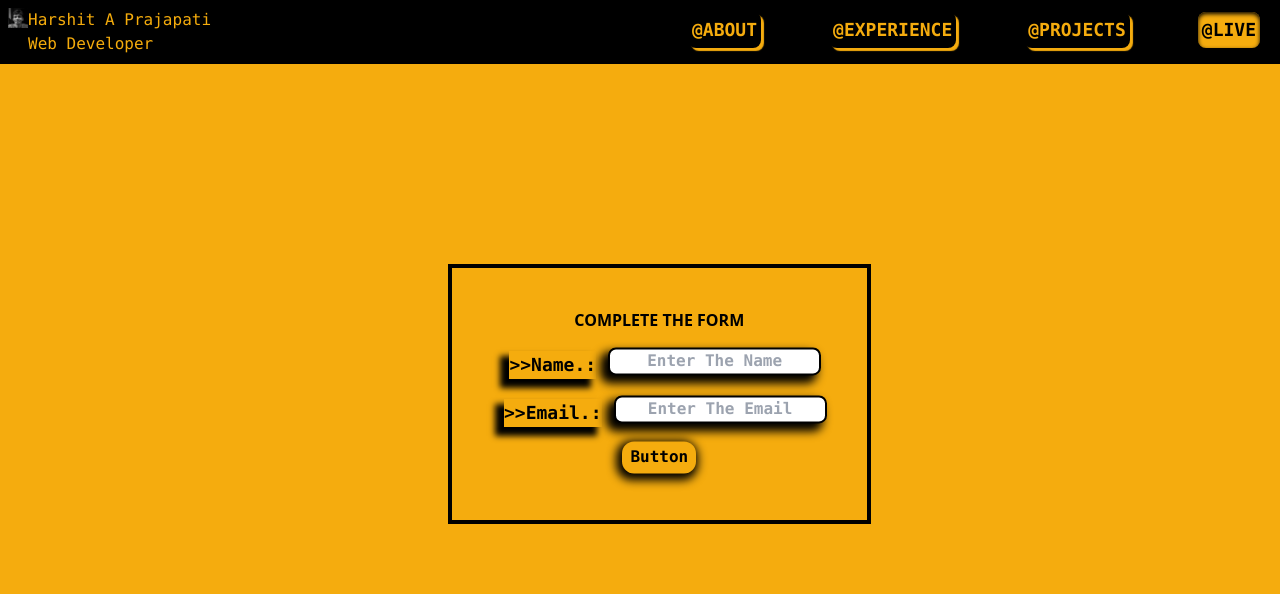
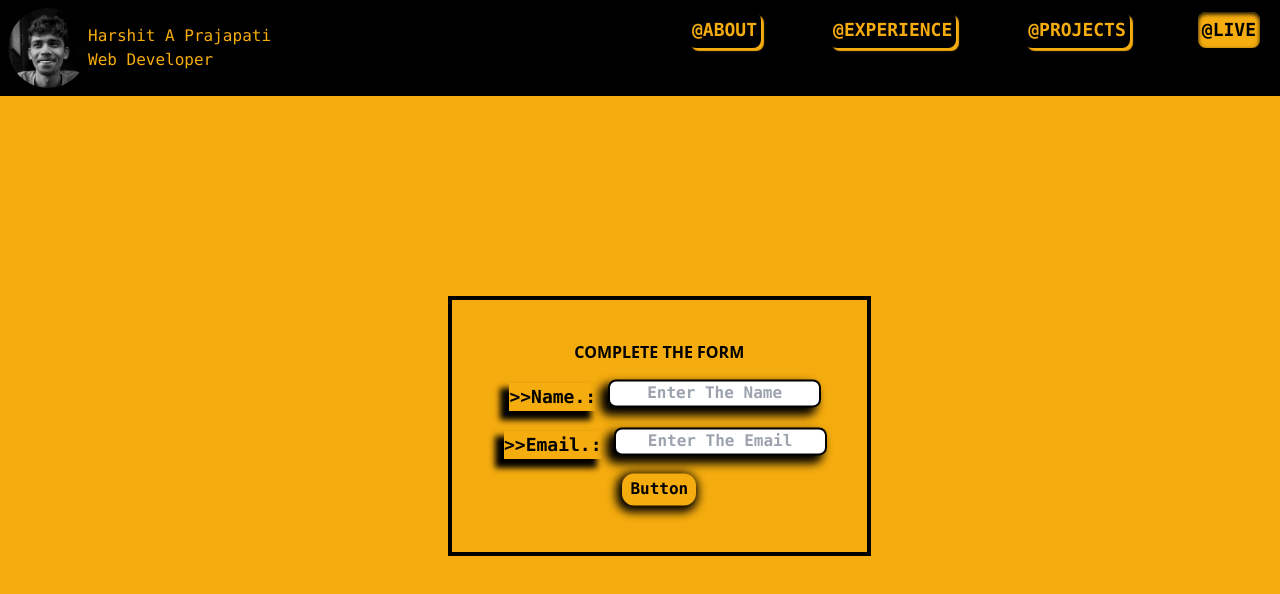
Before and after one commit to harshitPrajapati-05/MyPortfolio, a React (Vite) app: page /live in a window 1280 px wide. Shown: the top 594 px of the page. Built offline with nearby package versions, Linux system fonts and the light colour scheme.

Commit message:
changers

```diff
--- a/src/components/Header.jsx
+++ b/src/components/Header.jsx
@@ -10,29 +10,17 @@ const Header = (
   ) => {
     const toMaker = to => { return `/${to.toString().toLowerCase()}` } ;
 
-
-const hoverDiv = document.getElementById("imgg");
-const div = document.createElement("div");
-
-div.className = "popup";
-div.innerHTML='<i class="ri-arrow-left-circle-line"></i><br/><h1>Click Here Me For DEv Social Media</h1>'
-hoverDiv?.addEventListener("mousemove", () =>
-{
-  !hoverDiv.contains(div)?hoverDiv.append(div):null
-
-  setTimeout(() =>div.remove() , 4000);
-})
-
-
   return (
     <>
     <div className={`flex flex-wrap  justify-between h-min mt-0 w-full font-mono bg-black text-white`}>
     <div className='flex  font-mono text-[#F5AC0C]  m-2'  id='imgg'>
-    <ImgLoader src={`../hars.jpg`} className={`h-5`}/>
+    <ImgLoader src={`../hars.jpg`} className={`h-20 rounded-full`}/>
+    <div className='flex items-center'>
     <Link to="https://www.instagram.com/harshit_prajapati04/">
     <h1 >{name}</h1>
     <h1>{descp}</h1>
     </Link>
+    </div>
     </div>
     <ul className={`flex flex-wrap gap-[1.75rem]`}>
     {contexts.map((context ,index)=>(
```
